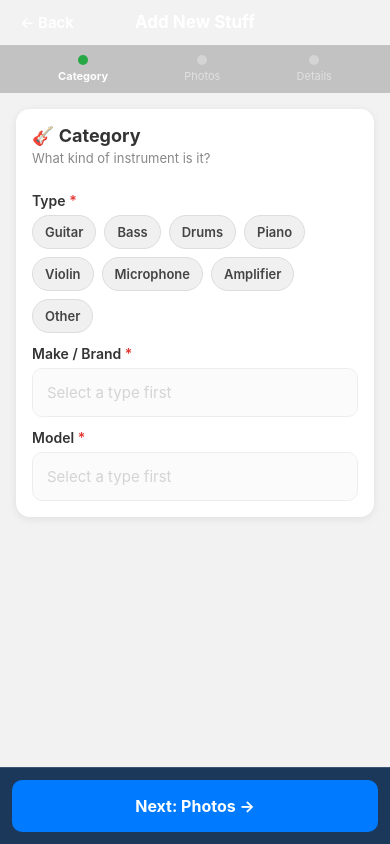
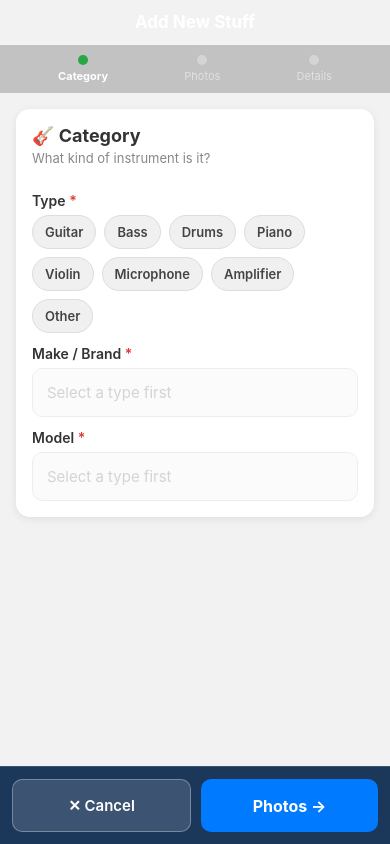
Before and after one commit to dps3ven/my_stuff, a React Native app: screen /AddInstrument in a window 390 px wide. Built offline with nearby package versions, Linux system fonts and the light colour scheme.

Commit message:
all navigation is at the bottom

```diff
--- a/screens/AddInstrumentScreen.js
+++ b/screens/AddInstrumentScreen.js
@@ -404,13 +404,9 @@ export default function AddInstrumentScreen({ navigation, route }) {
 
     return (
       <View style={isWebPlatform ? styles.webWizardRoot : { flex: 1 }}>
-        {/* Header */}
+        {/* Header — title only; navigation lives in the footer */}
         <View style={[styles.wizardHeader, { paddingTop: insets.top + 12 }, isWide && { maxWidth: 700 }]}>
-          <TouchableOpacity onPress={() => step > 0 ? setStep(step - 1) : navigation.navigate('Dashboard')}>
-            <Text style={styles.wizardBack}>← Back</Text>
-          </TouchableOpacity>
           <Text style={styles.wizardTitle}>{isEditing ? 'Edit Stuff' : 'Add New Stuff'}</Text>
-          <View style={styles.wizardHeaderSpacer} />
         </View>
 
         {/* Progress bar */}
@@ -442,10 +438,29 @@ export default function AddInstrumentScreen({ navigation, route }) {
           </ScrollView>
         )}
 
-        {/* Footer nav */}
+        {/* Footer nav — Previous/Cancel on the left, Next/Save on the right */}
         <View style={styles.wizardFooter}>
+          <View style={[styles.footerRow, isWide && { maxWidth: 700 }]}>
+            {/* Previous step, or Cancel/exit on the first step */}
+            {step > 0 ? (
+              <TouchableOpacity
+                style={[styles.navButton, styles.prevButton]}
+                onPress={() => { setErrorMessage(''); setStep(step - 1); }}
+              >
+                <Text style={styles.prevButtonText}>← {STEPS[step - 1]}</Text>
+              </TouchableOpacity>
+            ) : (
+              <TouchableOpacity
+                style={[styles.navButton, styles.prevButton]}
+                onPress={() => navigation.navigate('Dashboard')}
+              >
+                <Text style={styles.prevButtonText}>✕ Cancel</Text>
+              </TouchableOpacity>
+            )}
+
+            {/* Next step, or Save on the last step */}
             {step < STEPS.length - 1 ? (
-            <TouchableOpacity style={[styles.nextButton, isWide && { maxWidth: 700 }]} onPress={() => {
+              <TouchableOpacity style={[styles.navButton, styles.nextButton]} onPress={() => {
                 // Block navigation from Category step until required fields are filled
                 if (step === 0) {
                   const missing = [];
@@ -461,13 +476,14 @@ export default function AddInstrumentScreen({ navigation, route }) {
                 setErrorMessage('');
                 setStep(step + 1);
               }}>
-              <Text style={styles.nextButtonText}>Next: {STEPS[step + 1]} →</Text>
+                <Text style={styles.nextButtonText}>{STEPS[step + 1]} →</Text>
               </TouchableOpacity>
             ) : (
-            <TouchableOpacity style={styles.saveButtonFull} onPress={saveInstrument}>
-              <Text style={styles.saveButtonText}>{isEditing ? '✅ Save Changes' : '➕ Add to My Stuff'}</Text>
+              <TouchableOpacity style={[styles.navButton, styles.saveButton]} onPress={saveInstrument}>
+                <Text style={styles.saveButtonText}>{isEditing ? '✅ Save' : '➕ Add'}</Text>
               </TouchableOpacity>
             )}
+          </View>
         </View>
       </View>
     );
@@ -580,14 +596,32 @@ const styles = StyleSheet.create({
       zIndex: 100,
     } : {}),
   },
-  nextButton: {
-    backgroundColor: '#007bff',
+  footerRow: {
+    flexDirection: 'row',
+    gap: 10,
+    width: '100%',
+    alignSelf: 'center',
+  },
+  navButton: {
+    flex: 1,
     padding: 16,
     borderRadius: 10,
     alignItems: 'center',
-    width: '100%',
+    justifyContent: 'center',
+  },
+  prevButton: {
+    backgroundColor: 'rgba(255,255,255,0.15)',
+    borderWidth: 1,
+    borderColor: 'rgba(255,255,255,0.3)',
+  },
+  prevButtonText: { color: '#fff', fontSize: 15, fontWeight: '600' },
+  nextButton: {
+    backgroundColor: '#007bff',
   },
   nextButtonText: { color: '#fff', fontSize: 16, fontWeight: '700' },
+  saveButton: {
+    backgroundColor: '#0064d2',
+  },
 
   // ── Shared step content ──────────────────────────────────────
   stepContent: {
```
Lines whose indentation alone changed are shown as unchanged.
